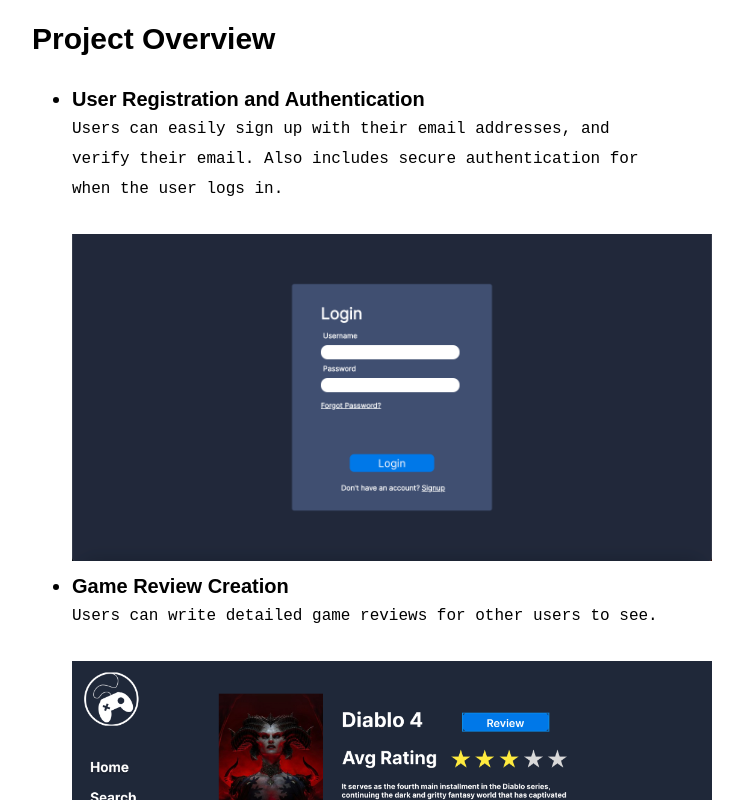
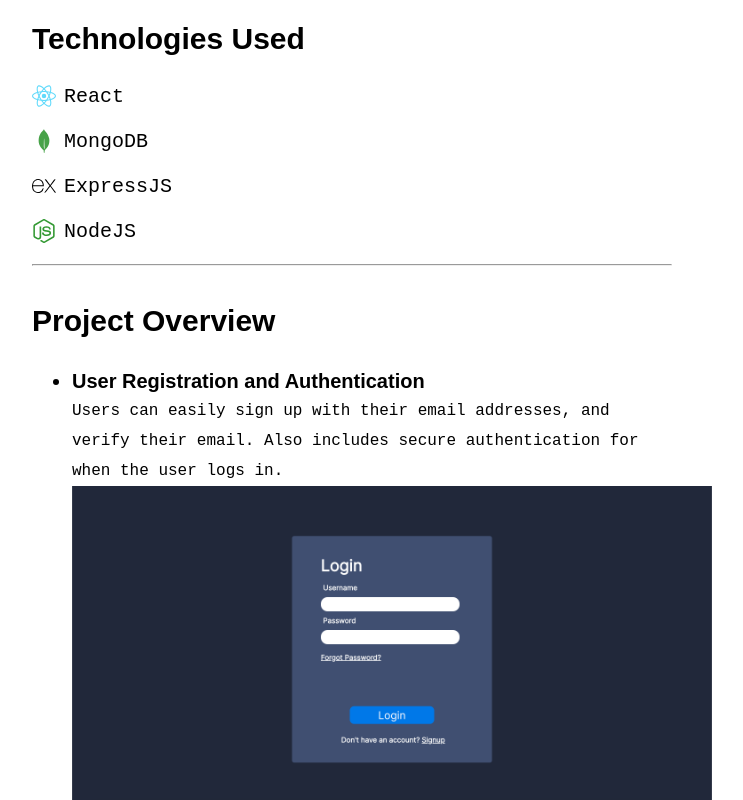
Before and after one commit to nstuhldreher1/PortfolioWebsite, a React (Create React App) app: page /project/0 in a window 1280 px wide. Shown: the part 600-1400 px from the top of the page, without its empty margins (288-1031 px from the left). Built offline with nearby package versions, Linux system fonts and the light colour scheme.

Commit message:
Added some more technologies

```diff
--- a/src/pages/ProjectPage.css
+++ b/src/pages/ProjectPage.css
@@ -41,3 +41,19 @@ li{
     height: auto;
     width: 50vw;
 }
+
+.tech-image{
+    height: 24px;
+    width: 24px;
+    float: left;
+    padding-right: 8px;
+}
+
+.tech-name{
+    font-family: monospace;
+    font-size: 20px;
+}
+
+#project-tech{
+    line-height: 25px;
+}
--- a/src/pages/ProjectPage.js
+++ b/src/pages/ProjectPage.js
@@ -4,11 +4,33 @@ import gamepage from './gamepage.png';
 import login from './login.png';
 import gamecreation from './gamecreation.png';
 import userprofile from './userprofile.png';
-
+import gamesearch from './gamesearch.png';
+import reactLogo from '../components/react-color.svg';
+import mongoLogo from '../components/mongodb-color.svg';
+import expressLogo from '../components/express-color.svg';
+import nodeLogo from '../components/nodedotjs-color.svg';
 let projects = [
     {
         name: "Game Review",
         introduction:"In the dynamic world of video games, where every title holds a unique story and experience, there's a constant desire to share opinions, insights, and recommendations with fellow gamers. Introducing GameReview, a web and mobile application designed exclusively for gaming aficionados. Whether you're a casual player, a dedicated e-sports competitor, or simply someone who appreciates interactive storytelling, GameReview is your one-stop platform for creating, exploring, and engaging with video game reviews.",
+        technologies: [
+            {
+                tech: "React",
+                image: reactLogo
+            },
+            {
+                tech: "MongoDB",
+                image: mongoLogo
+            },
+            {
+                tech: "ExpressJS",
+                image: expressLogo
+            },
+            {
+                tech: "NodeJS",
+                image: nodeLogo
+            }
+        ],
         overview: [
             {
                 feature: "User Registration and Authentication",
@@ -35,7 +57,18 @@ let projects = [
                 feature: "Game Page",
                 description: "Every game has its own page including a game cover, title, description, average rating, and a list of reviews users have made",
                 image: gamepage
+            },
+            {
+                feature: "Delete and Edit",
+                description: "Users can delete and edit reviews they have made.",
+                image: null
+            },
+            {
+                feature: "Search and Filter",
+                description: "Users can search for specific games and users, and from there they can navigate to user profiles and game pages.",
+                image: gamesearch
             }
+
         ]
     },
     {
@@ -61,6 +94,21 @@ function ProjectPage(){
             <p class="project-section">Introduction</p>
             <p id="introduction">{projects[name].introduction}</p>
             <hr/>
+            <p class="project-section">Technologies Used</p>
+            <div id= "project-tech">
+            {
+                projects[name].technologies.map(tech =>{
+                        return(
+                            <div>
+                                {tech.image === null ? <div></div> : <img className = "tech-image" src={tech.image} alt="" onerror="this.style.display='none'"></img>}
+                                <p className="tech-name">{tech.tech}</p>
+
+                            </div>
+                        );
+                })
+            }
+            </div>
+            <hr/>
             <p class="project-section">Project Overview</p>
             <ul>
             {
@@ -70,11 +118,11 @@ function ProjectPage(){
                             <li>
                                 <div className='feature-title'>{feature.feature}</div>
                                 <div className ='feature-description'>{feature.description}</div>
-
+                                {feature.image === null ? <div></div> : <div><img className = "feature-image" src={feature.image} alt="" onerror="this.style.display='none'"></img><br/></div>}
                                 <br/>
                             </li>
 
-                            {feature.image === null ? <div></div> : <img className = "feature-image" src={feature.image} alt="" onerror="this.style.display='none'"></img>}
+
 
 
                         </div>
@@ -82,8 +130,7 @@ function ProjectPage(){
                 })
             }
             </ul>
-            <hr/>
-            <p class="project-section">Technologies Used</p>
+
 
 
         </div>
```
Also changed, not shown: src/components/nodedotjs-color.svg (added), 1 other file (tests, documents, lock files or other folders).
